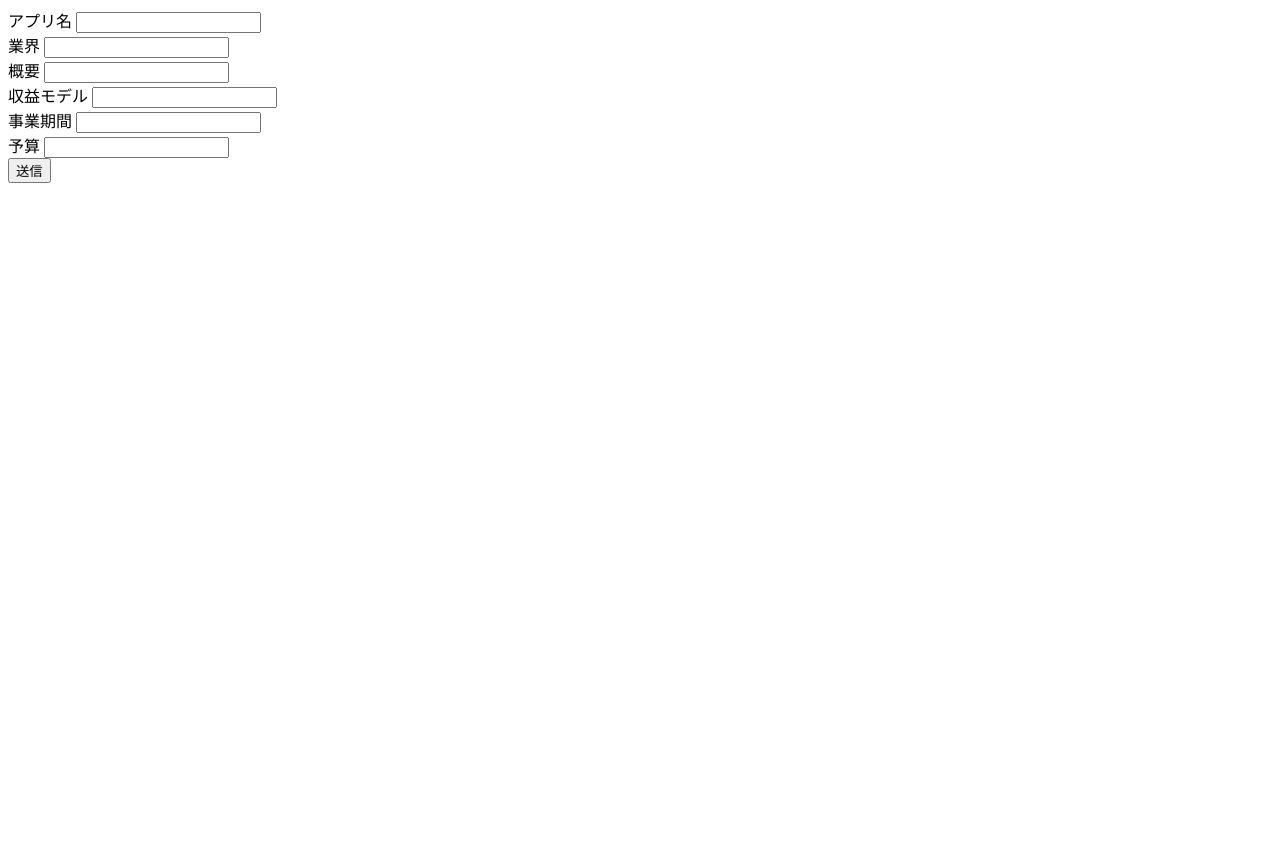
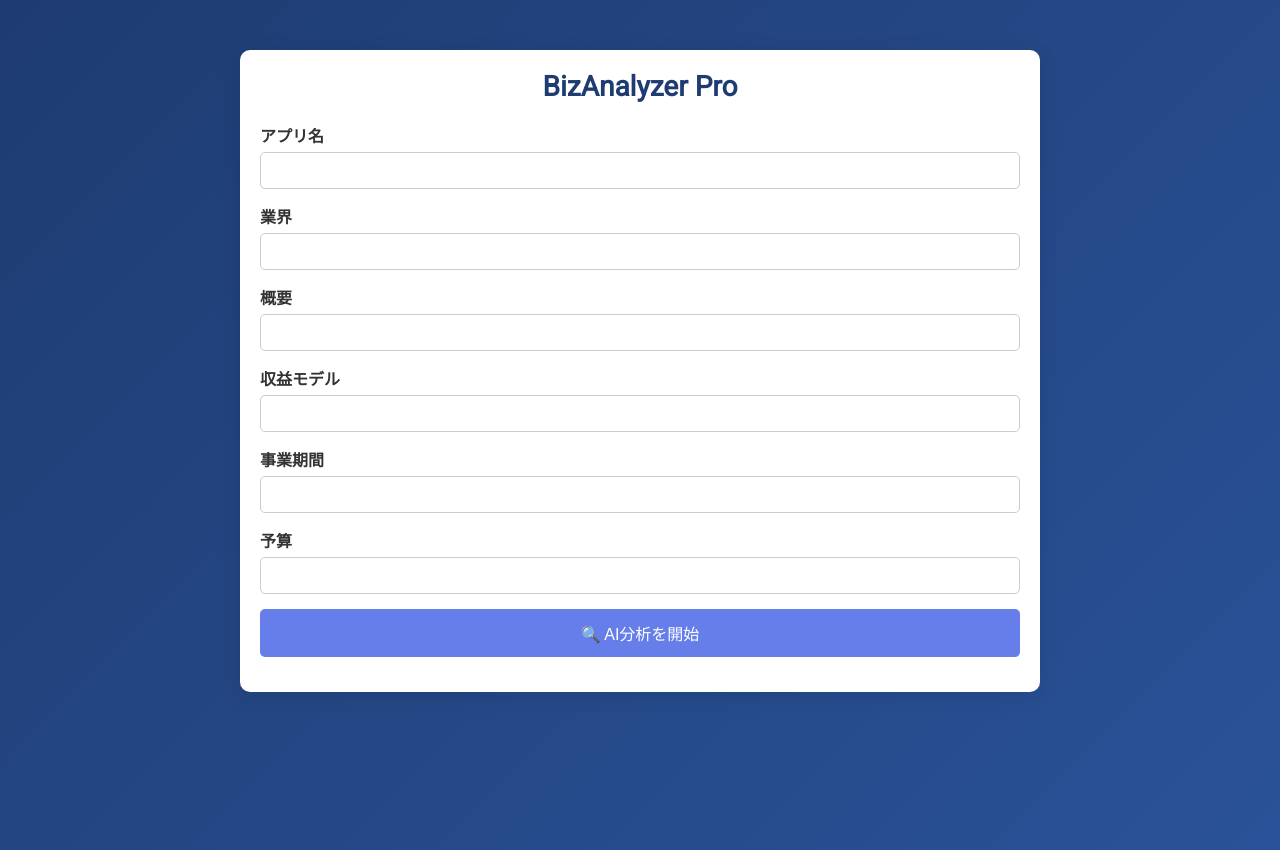
Before and after one commit to SOHAYUDAI/bizanalyzer-pro, a website: page index.html in a window 1280 px wide. Before the commit the page ends 800 px from the top, so only its background shows below. Drawn offline with Linux system fonts and the light colour scheme.

Commit message:
Update index.html

```diff
--- a/index.html
+++ b/index.html
@@ -4,8 +4,80 @@
   <meta charset="UTF-8">
   <meta name="viewport" content="width=device-width, initial-scale=1.0">
   <title>BizAnalyzer Pro - AI駆動ビジネスプラン分析</title>
+  <link rel="stylesheet" href="https://fonts.googleapis.com/css2?family=Roboto&display=swap">
+  <style>
+    * {
+      margin: 0;
+      padding: 0;
+      box-sizing: border-box;
+    }
+    body {
+      font-family: 'Roboto', sans-serif;
+      background: linear-gradient(135deg, #1e3c72 0%, #2a5298 100%);
+      min-height: 100vh;
+      color: #333;
+    }
+    .container {
+      max-width: 800px;
+      margin: 50px auto;
+      padding: 20px;
+      background: #fff;
+      border-radius: 10px;
+      box-shadow: 0 4px 20px rgba(0, 0, 0, 0.1);
+    }
+    h1 {
+      font-size: 28px;
+      margin-bottom: 20px;
+      text-align: center;
+      color: #1e3c72;
+    }
+    .form-group {
+      margin-bottom: 15px;
+    }
+    label {
+      display: block;
+      margin-bottom: 5px;
+      font-weight: bold;
+    }
+    input[type="text"], input[type="number"] {
+      width: 100%;
+      padding: 10px;
+      border: 1px solid #ccc;
+      border-radius: 5px;
+    }
+    button {
+      display: block;
+      width: 100%;
+      padding: 12px;
+      background-color: #667eea;
+      color: white;
+      border: none;
+      border-radius: 5px;
+      font-size: 16px;
+      cursor: pointer;
+    }
+    button:disabled {
+      background-color: #aaa;
+    }
+    #errorMessage {
+      color: red;
+      margin-bottom: 15px;
+    }
+    .result-section {
+      margin-top: 30px;
+      padding: 20px;
+      background: #f9f9ff;
+      border-radius: 8px;
+    }
+    .result-section h3 {
+      margin-bottom: 10px;
+      color: #1e3c72;
+    }
+  </style>
 </head>
 <body>
+  <div class="container">
+    <h1>BizAnalyzer Pro</h1>
     <form id="analysisForm">
       <div class="form-group">
         <label for="appName">アプリ名</label>
@@ -31,12 +103,12 @@
         <label for="budget">予算</label>
         <input type="number" id="budget" name="budget" />
       </div>
-    <button type="submit" id="analyzeButton">送信</button>
+      <button type="submit" id="analyzeButton">🔍 AI分析を開始</button>
     </form>
-
-  <div id="errorMessage" style="color:red; margin-top: 10px;"></div>
-  <div id="resultsSection" style="margin-top: 20px;">
+    <div id="errorMessage"></div>
+    <div id="resultsSection" class="result-section" style="display:none">
       <div id="analysisResults"></div>
+    </div>
   </div>
 
   <script>
@@ -155,7 +227,7 @@
       }
 
       setLoading(isLoading) {
-        this.buttonText.innerHTML = isLoading ? 'AI分析中...' : '送信';
+        this.buttonText.innerHTML = isLoading ? 'AI分析中...' : '🔍 AI分析を開始';
         this.button.disabled = isLoading;
       }
 
```
Lines whose indentation alone changed are shown as unchanged.
